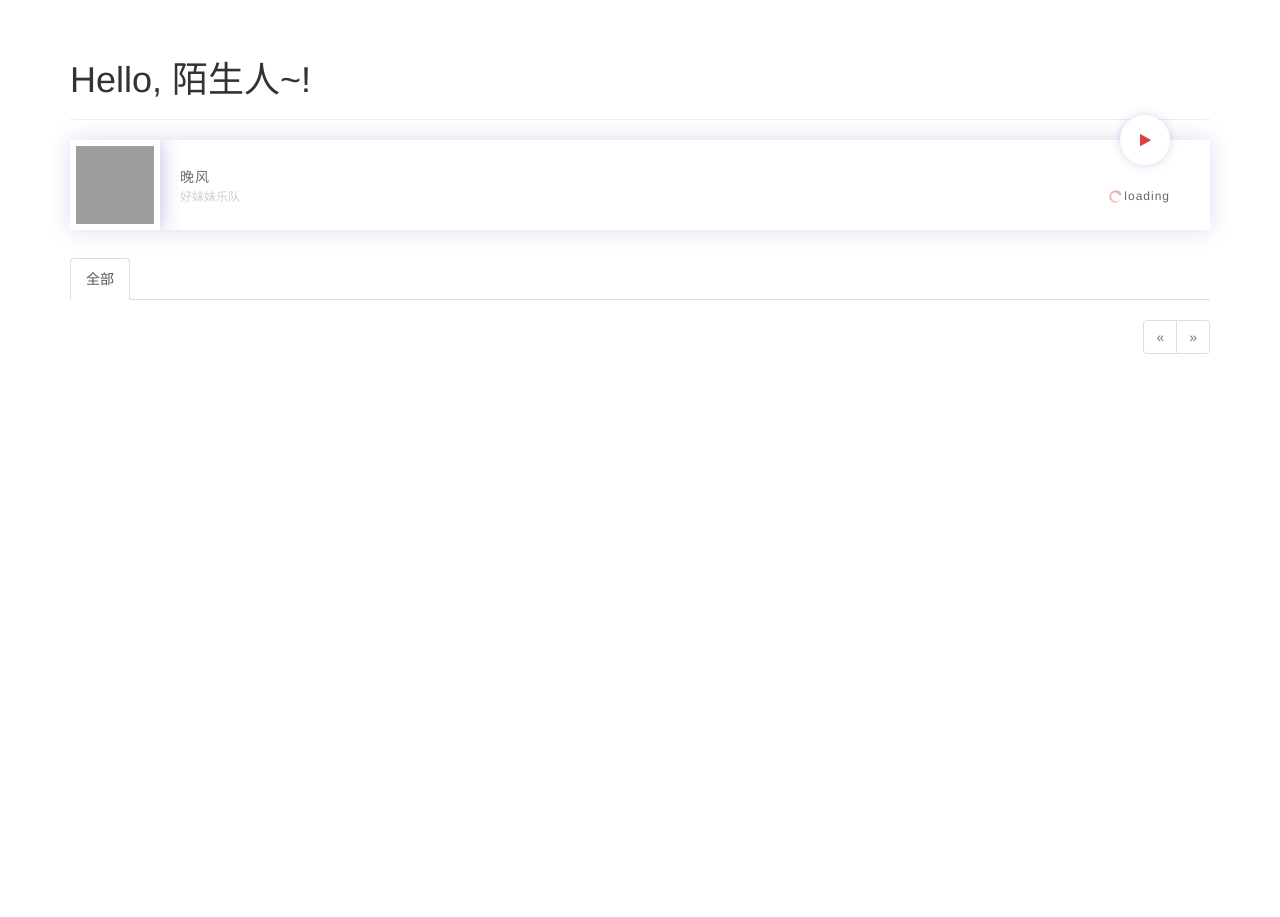
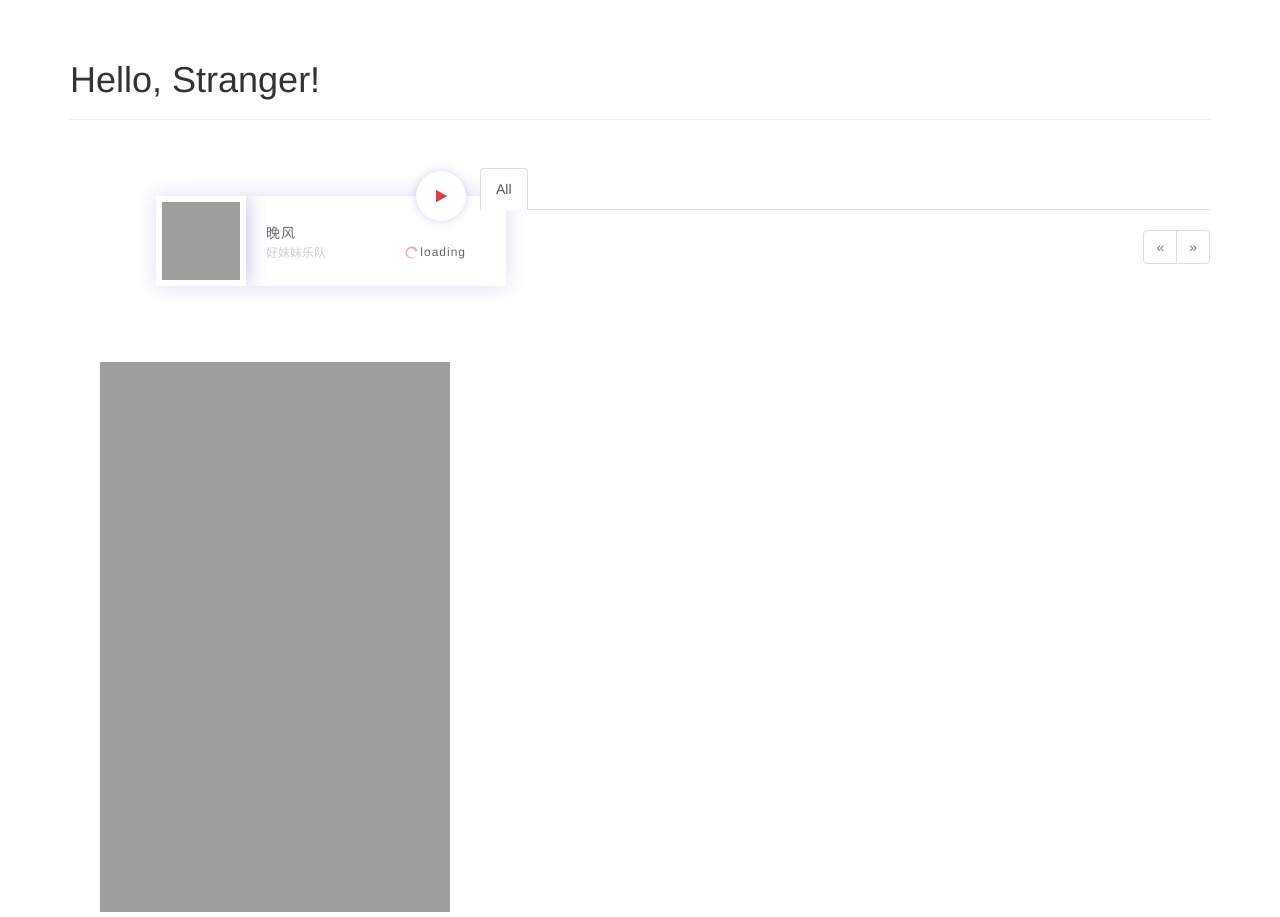
Before and after one commit to NilsGuo/nilsblog, a Flask app: page / in a window 1280 px wide. Shown: the part 52-969 px from the top of the page. Before the commit the page ends 406 px from the top, so only its background shows below. Run offline with Flask 2, Linux system fonts and the light colour scheme; data that the repository does not hold is empty; some libraries are stand-ins or nearby versions; grey boxes are pictures that could not be loaded.

Commit message:
test meta

```diff
--- a/app/static/styles.css
+++ b/app/static/styles.css
@@ -7,6 +7,12 @@
 }
 textarea.flask-pagedown-input {
     min-height:100px;
+}
+div.container {
+    margin-top: 0px;
+}
+iframe {
+    margin-top: 20px;
 }
 @media screen and (max-width: 400px) {
     .profile-header {
@@ -133,5 +139,5 @@
 }
 
 .meplayer-container {
-    margin: 0 auto;
+    margin: 56px;
 }
--- a/app/templates/base.html
+++ b/app/templates/base.html
@@ -4,6 +4,7 @@
 
 {% block head %}
 {{ super() }}
+<meta http-equiv="Content-Security-Policy" content="upgrade-insecure-requests"/>
 <link rel="shortcut icon" href="{{ url_for('static', filename='favicon.ico') }}" type="image/x-icon">
 <link rel="icon" href="{{ url_for('static', filename='favicon.ico') }}" type="image/x-icon">
 <link rel="stylesheet" type="text/css" href="{{ url_for('static', filename='styles.css') }}">
--- a/app/templates/index.html
+++ b/app/templates/index.html
@@ -6,23 +6,30 @@
 
 {% block page_content %}
 <div class="page-header">
-    <h1>Hello, {% if current_user.is_authenticated %}{{ current_user.username }}{% else %}陌生人~{% endif %}!</h1>
+    <h1>Hello, {% if current_user.is_authenticated %}{{ current_user.username }}{% else %}Stranger{% endif %}!</h1>
 </div>
+<div class="container">
+    <div class="col-md-4">
         <div class="container-mplayer">
             <div class="music"></div>
-</div>
             <script src="../static/meplayer.min.js"></script>
             <script src="../static/main.js"></script>
+        </div>
+        <iframe width="100%" height="550" class="share_self"  frameborder="0" scrolling="no" src="http://widget.weibo.com/weiboshow/index.php?language=&width=0&height=550&fansRow=1&ptype=1&speed=0&skin=1&isTitle=1&noborder=1&isWeibo=1&isFans=1&uid=1830439201&verifier=7c9f6081&dpc=1"></iframe>
+    </div>
+    <div class="col-md-8">
+        <div>
             <div class="page-post">
                 {% if current_user.can(Permission.WRITE_ARTICLES) %}
                 {{ wtf.quick_form(form) }}
                 {% endif %}
             </div>
+        </div>
         <div class="post-tabs">
             <ul class="nav nav-tabs">
-        <li{% if not show_followed %} class="active"{% endif %}><a href="{{ url_for('.show_all') }}">全部</a></li>
+                <li{% if not show_followed %} class="active"{% endif %}><a href="{{ url_for('.show_all') }}">All</a></li>
                 {% if current_user.is_authenticated %}
-        <li{% if show_followed %} class="active"{% endif %}><a href="{{ url_for('.show_followed') }}">关注</a></li>
+                <li{% if show_followed %} class="active"{% endif %}><a href="{{ url_for('.show_followed') }}">Followers</a></li>
                 {% endif %}
             </ul>
             {% include '_posts.html' %}
@@ -31,6 +38,8 @@
         <div class="pagination">
             {{ macros.pagination_widget(pagination, '.index') }}
         </div>
+    </div>
+</div>
 {% endif %}
 {% endblock %}
 
```
Lines whose indentation alone changed are shown as unchanged.
